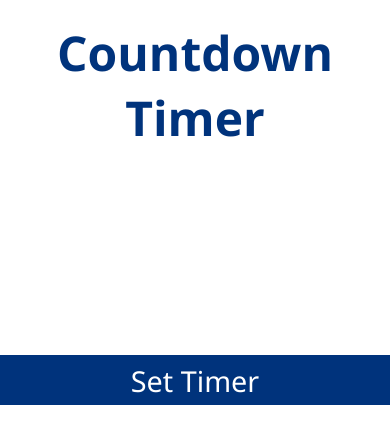
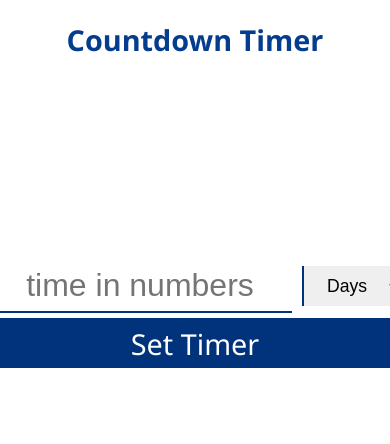
Before and after one commit to moboluwade/counter-app, a React (Create React App) app: page / in a window 390 px wide. Shown: the top 444 px of the page. Built offline with nearby package versions, Linux system fonts and the light colour scheme.

Commit message:
Revert "change timer title styles"

```diff
--- a/src/App.css
+++ b/src/App.css
@@ -22,8 +22,8 @@ body{
     margin-bottom: 200px;
     text-align: center;
     font-family:'Segoe UI', Tahoma, Geneva, Verdana, sans-serif;
-    color: #00337C;
-    font-size: 3.3rem;
+    font-size: 3rem;
+    color: #043d8d;
 }
 .set-timer, .show-timer{
     display: flex;
@@ -110,7 +110,6 @@ body{
 /* responsive css for mobile view */
 @media screen and (max-width: 768px){
     .timer-title{
-        color: #00337C;
-        font-size: 3rem;
+        font-size: 1.8rem;
     }
 }
--- a/src/Component/SetTimer.jsx
+++ b/src/Component/SetTimer.jsx
@@ -1,5 +1,4 @@
 import React, { useState } from "react";
-import InputFields from "./InputFields";
 
 // this component accepts usuer input for time and time format
 function SetTimer({setTimerFormatInput, setTimerInput, setIsTimerSet}){
@@ -26,16 +25,16 @@ function SetTimer({setTimerFormatInput, setTimerInput, setIsTimerSet}){
         <div>
             <div className="set-timer">
                 <div className="input-fields">
-                    {/* <input
+                    <input
                         required
                         onChange={(e)=>{setTimer(e.target.value)}}
                         className="text-field"
                         type="text"
                         placeholder= 'time in numbers'
                         value={timer}>
-                    </input> */}
+                    </input>
                     {/* <label for='#time-format'></label> */}
-                    {/* <select onChange={(e)=>{setTimerFormat(e.target.value)}}
+                    <select onChange={(e)=>{setTimerFormat(e.target.value)}}
                         className='timer-format'
                         name="time-format"
                         id="time-format"
@@ -45,7 +44,7 @@ function SetTimer({setTimerFormatInput, setTimerInput, setIsTimerSet}){
                         <option value="hours">Hours</option>
                         <option value="minutes">Minutes</option>
                         <option value="seconds">Seconds</option>
-                    </select> */}
+                    </select>
                 </div>
                 {isButtonActivated && <button className='set-timer-button' onClick={submit}>Set Timer</button>}
             </div>
--- a/src/Component/ShowTimer.jsx
+++ b/src/Component/ShowTimer.jsx
@@ -55,8 +55,7 @@ const ShowTimer= ({timer, timerFormat, setIsTimerSet})=>{
 
 
     return(
-        <div className='show-time
-        r'>
+        <div className='show-timer'>
             <h1 className="countdown">
                 <p>{remainingDays}</p>
                 <p>:</p>
```
Also changed, not shown: src/Component/InputFields.jsx (deleted, +0 -39 lines).
